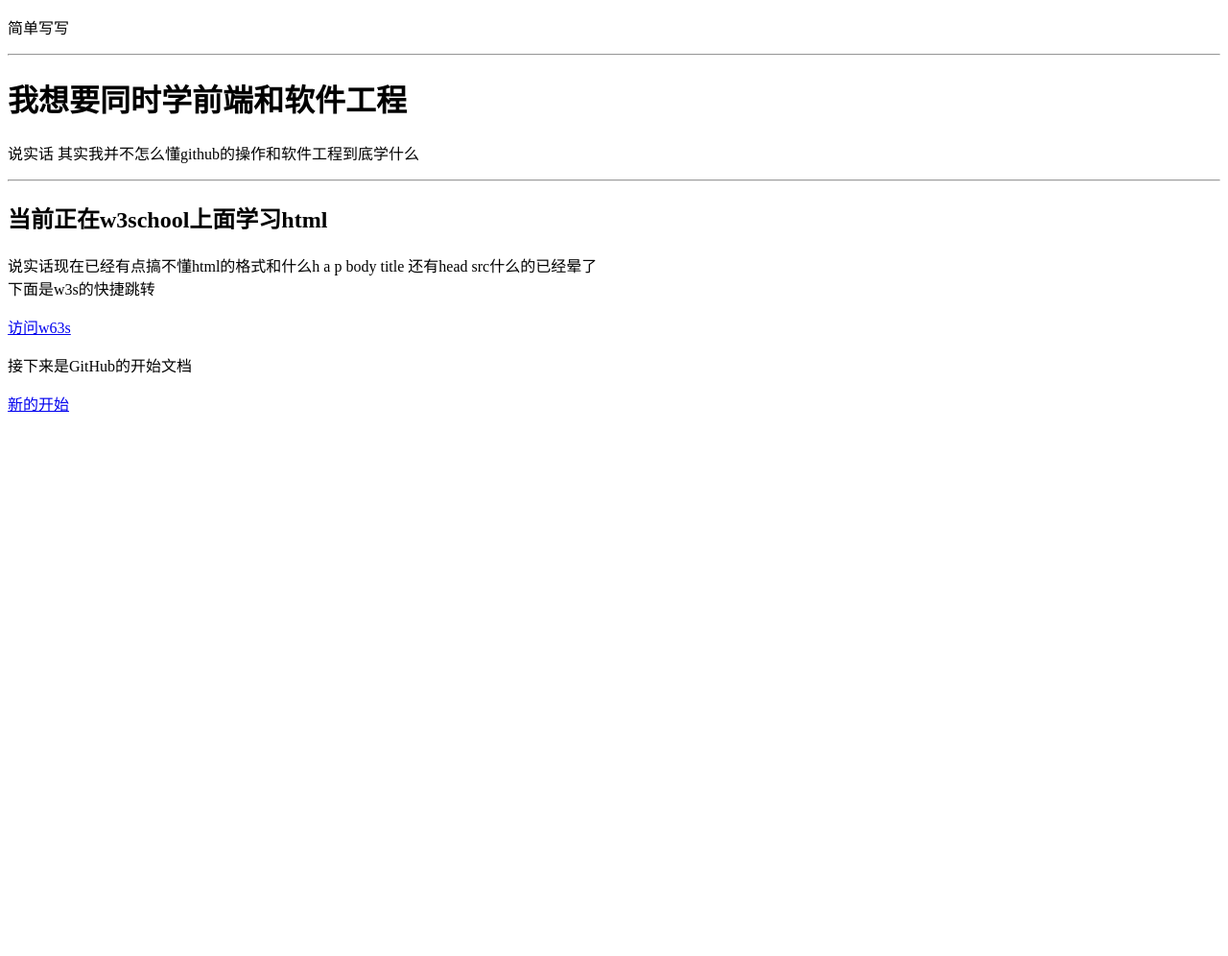
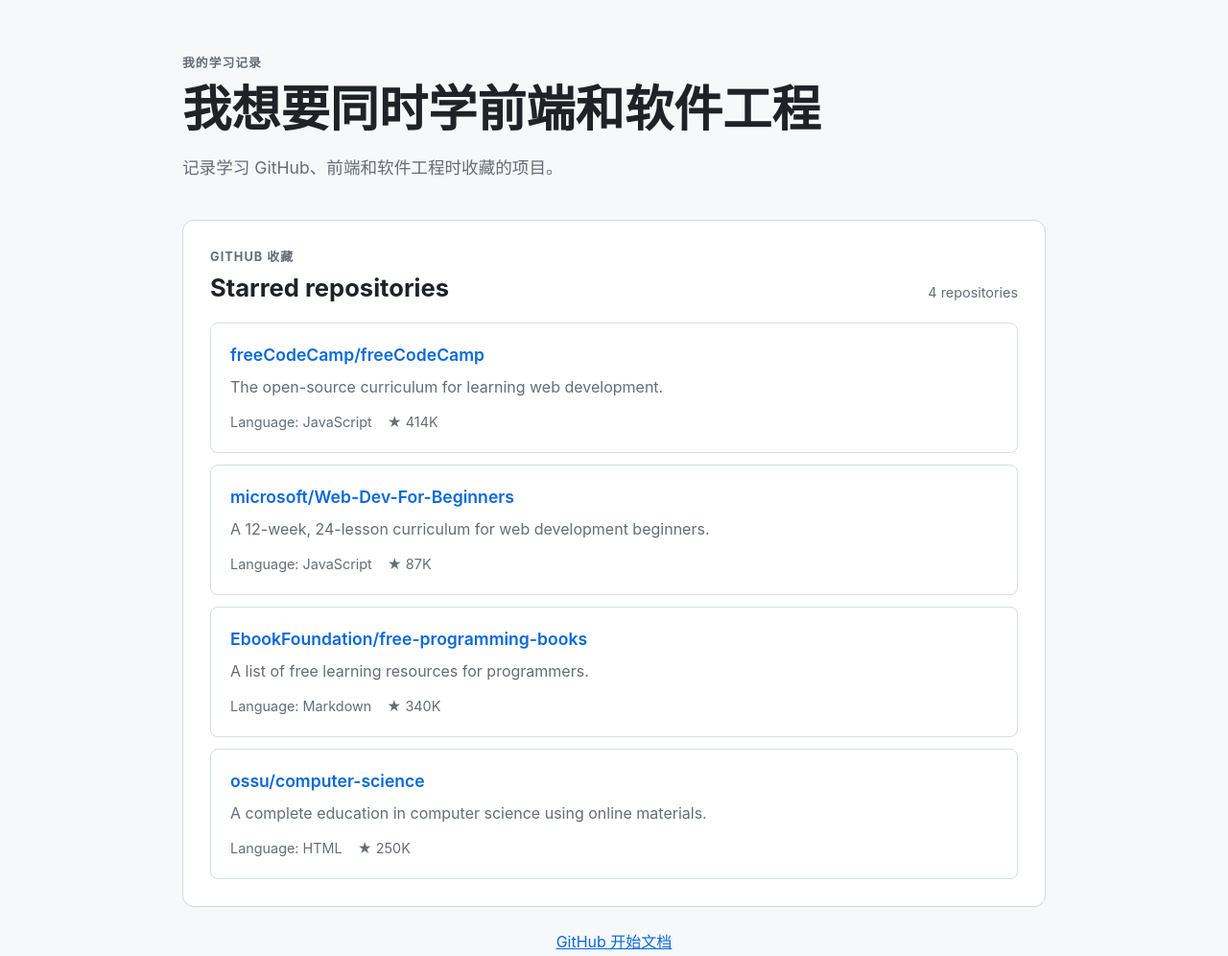
Before and after one commit to beishangyu/study-log-origin, a plain HTML site: page index.html in a window 1280 px wide. Shown: the whole page at 96% size. Before the commit the page ends 800 px from the top, so only its background shows below. Drawn offline with Linux system fonts and the light colour scheme.

Commit message:
编写与存储代码
没弄懂

```diff
--- /dev/null
+++ b/events.json
@@ -0,0 +1,30 @@
+[
+  {
+    "name": "freeCodeCamp/freeCodeCamp",
+    "description": "The open-source curriculum for learning web development.",
+    "language": "JavaScript",
+    "stars": 414000,
+    "url": "https://github.com/freeCodeCamp/freeCodeCamp"
+  },
+  {
+    "name": "microsoft/Web-Dev-For-Beginners",
+    "description": "A 12-week, 24-lesson curriculum for web development beginners.",
+    "language": "JavaScript",
+    "stars": 87000,
+    "url": "https://github.com/microsoft/Web-Dev-For-Beginners"
+  },
+  {
+    "name": "EbookFoundation/free-programming-books",
+    "description": "A list of free learning resources for programmers.",
+    "language": "Markdown",
+    "stars": 340000,
+    "url": "https://github.com/EbookFoundation/free-programming-books"
+  },
+  {
+    "name": "ossu/computer-science",
+    "description": "A complete education in computer science using online materials.",
+    "language": "HTML",
+    "stars": 250000,
+    "url": "https://github.com/ossu/computer-science"
+  }
+]
--- a/index.html
+++ b/index.html
@@ -1,18 +1,37 @@
 <!DOCTYPE html>
 <html lang="zh-CN">
   <head>
-    <title>一个小孩开始尝试学习github和软件工程的第一步 </title>
+    <meta charset="UTF-8">
+    <meta name="viewport" content="width=device-width, initial-scale=1.0">
+    <title>学习 GitHub 和软件工程</title>
+    <link rel="stylesheet" href="style.css">
   </head>
   <body>
-    <p>简单写写</p>
-    <hr>
-    <h1>我想要同时学前端和软件工程</h1>
-    <p>说实话 其实我并不怎么懂github的操作和软件工程到底学什么</p>
-    <hr>
-    <h2>当前正在w3school上面学习html</h2>
-    <p>说实话现在已经有点搞不懂html的格式和什么h a p body title 还有head src什么的已经晕了<br>下面是w3s的快捷跳转</p>
-    <a href="https://www.w3school.com.cn/html/html_attributes.asp"> 访问w63s </a>
-    <p>接下来是GitHub的开始文档</p>
-    <a href="https://docs.github.com/en/get-started/start-your-journey/creating-a-repository-for-your-project-on-github">新的开始</a>
+    <main class="page">
+      <header class="page-header">
+        <p class="eyebrow">我的学习记录</p>
+        <h1>我想要同时学前端和软件工程</h1>
+        <p>记录学习 GitHub、前端和软件工程时收藏的项目。</p>
+      </header>
+
+      <section class="starred-repositories" aria-labelledby="starred-heading">
+        <div class="section-heading">
+          <div>
+            <p class="eyebrow">GitHub 收藏</p>
+            <h2 id="starred-heading">Starred repositories</h2>
+          </div>
+          <span id="repository-count" class="repository-count" aria-live="polite"></span>
+        </div>
+        <p id="repository-status" class="status" role="status">正在加载收藏的项目...</p>
+        <ul id="repository-list" class="repository-list"></ul>
+      </section>
+
+      <footer>
+        <a href="https://docs.github.com/en/get-started/start-your-journey/creating-a-repository-for-your-project-on-github">
+          GitHub 开始文档
+        </a>
+      </footer>
+    </main>
+    <script src="script.js"></script>
   </body>
 </html>
--- /dev/null
+++ b/script.js
@@ -0,0 +1,48 @@
+const repositoryList = document.querySelector("#repository-list");
+const repositoryStatus = document.querySelector("#repository-status");
+const repositoryCount = document.querySelector("#repository-count");
+
+function formatStars(stars) {
+  return new Intl.NumberFormat("en-US", {
+    notation: "compact",
+    maximumFractionDigits: 1
+  }).format(stars);
+}
+
+function renderRepositories(repositories) {
+  repositoryList.innerHTML = repositories.map((repository) => `
+    <li class="repository">
+      <a href="${repository.url}" target="_blank" rel="noopener noreferrer">
+        ${repository.name}
+      </a>
+      <p class="repository-description">${repository.description}</p>
+      <p class="repository-meta">
+        <span>Language: ${repository.language}</span>
+        <span aria-label="${repository.stars} stars">★ ${formatStars(repository.stars)}</span>
+      </p>
+    </li>
+  `).join("");
+  repositoryCount.textContent = `${repositories.length} repositories`;
+  repositoryStatus.textContent = "";
+}
+
+async function loadRepositories() {
+  try {
+    const response = await fetch("events.json");
+    if (!response.ok) {
+      throw new Error(`Unable to load repositories (${response.status})`);
+    }
+
+    const repositories = await response.json();
+    if (!Array.isArray(repositories)) {
+      throw new Error("Repository data must be an array");
+    }
+
+    renderRepositories(repositories);
+  } catch (error) {
+    repositoryStatus.textContent = "收藏的项目加载失败，请稍后再试。";
+    console.error(error);
+  }
+}
+
+loadRepositories();
--- /dev/null
+++ b/style.css
@@ -0,0 +1,141 @@
+:root {
+  color: #1f2328;
+  background: #f6f8fa;
+  font-family: -apple-system, BlinkMacSystemFont, "Segoe UI", sans-serif;
+  line-height: 1.5;
+}
+
+* {
+  box-sizing: border-box;
+}
+
+body {
+  margin: 0;
+}
+
+.page {
+  width: min(900px, calc(100% - 32px));
+  margin: 0 auto;
+  padding: 56px 0;
+}
+
+.page-header {
+  margin-bottom: 40px;
+}
+
+.eyebrow {
+  margin: 0 0 8px;
+  color: #656d76;
+  font-size: 0.8rem;
+  font-weight: 700;
+  letter-spacing: 0.08em;
+  text-transform: uppercase;
+}
+
+h1,
+h2 {
+  margin: 0;
+  line-height: 1.2;
+}
+
+h1 {
+  font-size: clamp(2rem, 5vw, 3.2rem);
+}
+
+h2 {
+  font-size: 1.6rem;
+}
+
+.page-header p:last-child {
+  color: #656d76;
+  font-size: 1.1rem;
+}
+
+.starred-repositories {
+  padding: 28px;
+  border: 1px solid #d0d7de;
+  border-radius: 12px;
+  background: #fff;
+}
+
+.section-heading {
+  display: flex;
+  align-items: end;
+  justify-content: space-between;
+  gap: 16px;
+  margin-bottom: 20px;
+}
+
+.repository-count {
+  color: #656d76;
+  font-size: 0.9rem;
+}
+
+.status {
+  margin: 0 0 16px;
+  color: #656d76;
+}
+
+.repository-list {
+  display: grid;
+  gap: 12px;
+  margin: 0;
+  padding: 0;
+  list-style: none;
+}
+
+.repository {
+  padding: 20px;
+  border: 1px solid #d8dee4;
+  border-radius: 8px;
+}
+
+.repository a {
+  color: #0969da;
+  font-size: 1.1rem;
+  font-weight: 600;
+  text-decoration: none;
+}
+
+.repository a:hover,
+.repository a:focus-visible {
+  text-decoration: underline;
+}
+
+.repository-description {
+  margin: 8px 0 14px;
+  color: #656d76;
+}
+
+.repository-meta {
+  display: flex;
+  flex-wrap: wrap;
+  gap: 16px;
+  margin: 0;
+  color: #656d76;
+  font-size: 0.9rem;
+}
+
+footer {
+  margin-top: 24px;
+  text-align: center;
+}
+
+footer a {
+  color: #0969da;
+}
+
+@media (max-width: 520px) {
+  .page {
+    padding: 32px 0;
+  }
+
+  .starred-repositories {
+    padding: 20px;
+  }
+
+  .section-heading {
+    align-items: start;
+    flex-direction: column;
+  }
+}
```
